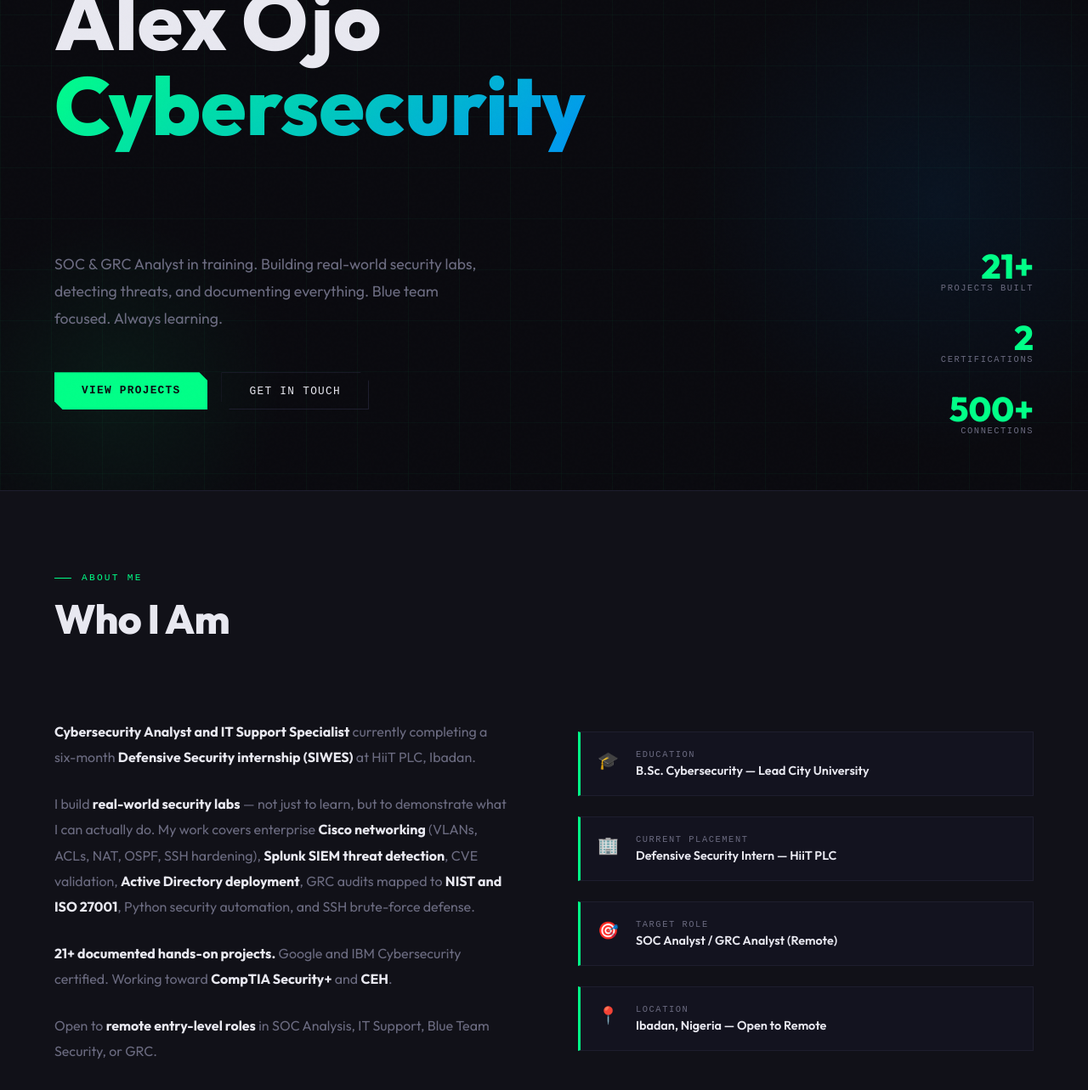
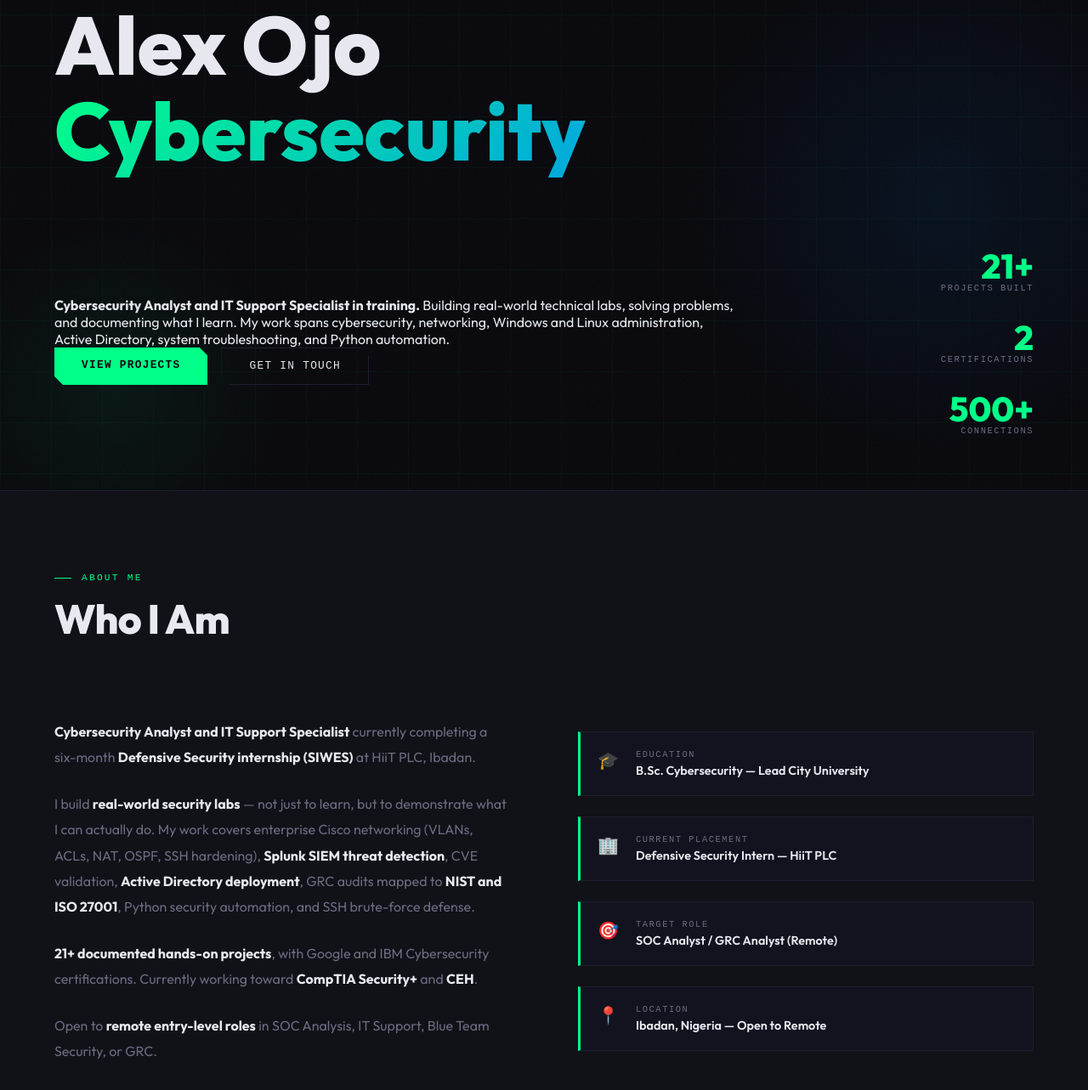
Before and after one commit to alexojocyber/alexojocyber.github.io, a plain HTML site: page index.html in a window 1280 px wide. Shown: the part 223-1506 px from the top of the page at 85% size. Drawn offline with Linux system fonts and the light colour scheme.

Commit message:
Revise hero and about sections in index.html
Updated the hero description and about section to better reflect current roles and skills.

```diff
--- a/index.html
+++ b/index.html
@@ -731,9 +731,13 @@
       <span>Cybersecurity<span class="cursor"></span></span>
     </h1>
     <p class="hero-desc">
-      SOC &amp; GRC Analyst in training. Building real-world security labs,
-      detecting threats, and documenting everything. Blue team focused.
-      Always learning.
+      <p>
+  <strong>Cybersecurity Analyst and IT Support Specialist in training.</strong>
+  Building real-world technical labs, solving problems, and documenting what
+  I learn. My work spans cybersecurity, networking, Windows and Linux
+  administration, Active Directory, system troubleshooting, and Python
+  automation.
+</p>
     </p>
     <div class="hero-cta">
       <a href="#projects" class="btn-primary">View Projects</a>
@@ -766,30 +770,31 @@
     <div class="about-text">
       <p>
         <p>
-  <strong>Cybersecurity Analyst and IT Support Specialist</strong> currently completing
-  a six-month <strong>Defensive Security internship (SIWES)</strong> at HiiT PLC,
-  Ibadan.
+  <p>
+  <strong>Cybersecurity Analyst and IT Support Specialist</strong> currently
+  completing a six-month <strong>Defensive Security internship (SIWES)</strong>
+  at HiiT PLC, Ibadan.
 </p>
 
 <p>
   I build <strong>real-world security labs</strong> — not just to learn, but to
-  demonstrate what I can actually do. My work covers enterprise
-  <strong>Cisco networking</strong> (VLANs, ACLs, NAT, OSPF, SSH hardening),
-  <strong>Splunk SIEM threat detection</strong>, CVE validation,
-  <strong>Active Directory deployment</strong>, GRC audits mapped to
-  <strong>NIST and ISO 27001</strong>, Python security automation, and
-  SSH brute-force defense.
+  demonstrate what I can actually do. My work covers enterprise Cisco networking
+  (VLANs, ACLs, NAT, OSPF, SSH hardening), <strong>Splunk SIEM threat detection</strong>,
+  CVE validation, <strong>Active Directory deployment</strong>, GRC audits mapped
+  to <strong>NIST and ISO 27001</strong>, Python security automation, and SSH
+  brute-force defense.
 </p>
 
 <p>
-  <strong>21+ documented hands-on projects.</strong> Google and IBM Cybersecurity
-  certified. Working toward <strong>CompTIA Security+</strong> and
-  <strong>CEH</strong>.
+  <strong>21+ documented hands-on projects</strong>, with Google and IBM
+  Cybersecurity certifications. Currently working toward
+  <strong>CompTIA Security+</strong> and <strong>CEH</strong>.
 </p>
 
 <p>
   Open to <strong>remote entry-level roles</strong> in SOC Analysis, IT Support,
   Blue Team Security, or GRC.
+</p>
 </p>
       </p>
     </div>
```
